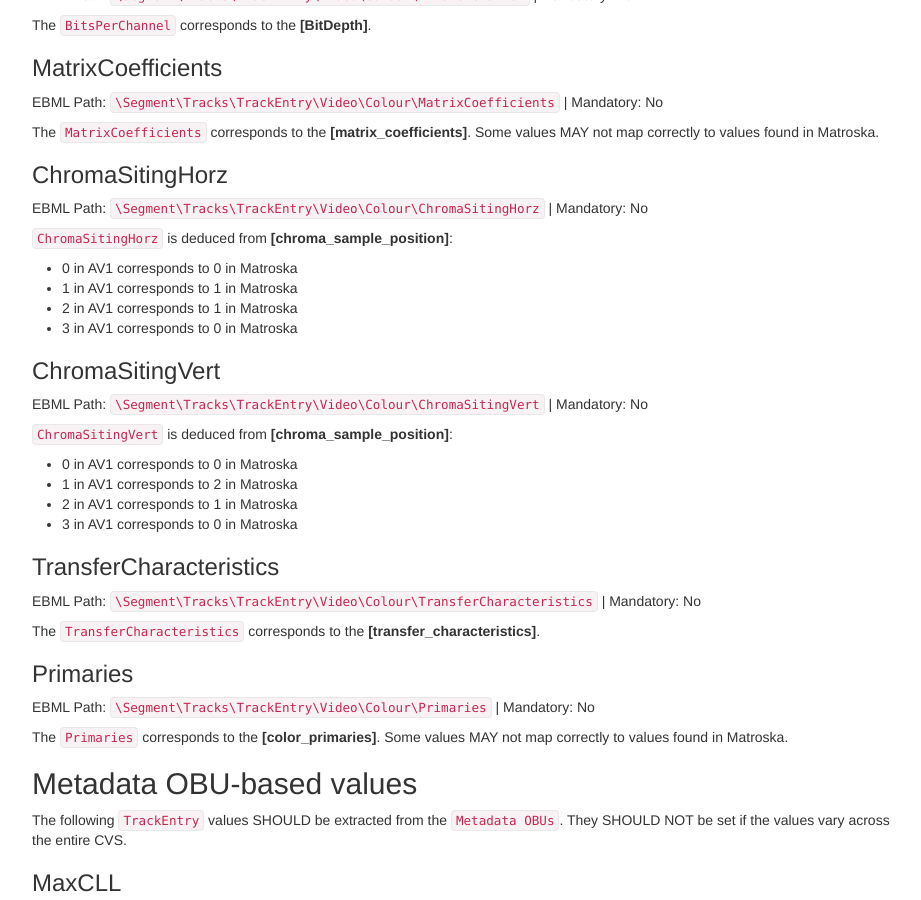
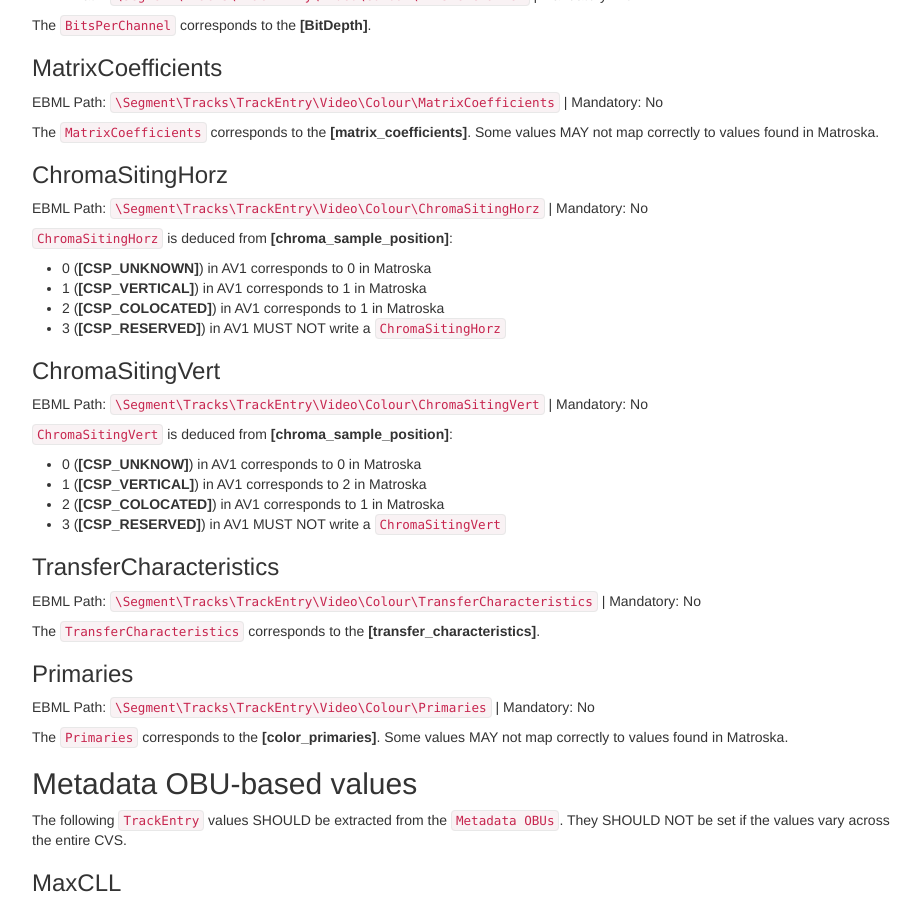
Before and after one commit to ietf-wg-cellar/matroska-specification, a Jekyll site: the page built from codec/av1.md, in a window 1280 px wide and 900 px high, scrolled down 4763 px. Shown: the whole window, without its empty margins (273-1194 px from the left). Built offline with Jekyll 4.4.1, drawn with Linux system fonts in a browser that asks for light colours; our own code applies the rules of GitHub Pages for plain Markdown files.

Commit message:
av1: more precise mapping of [chroma_sample_position]
And don't map reserved values

```diff
--- a/codec/av1.md
+++ b/codec/av1.md
@@ -202,19 +202,19 @@ The `MatrixCoefficients` corresponds to the __[matrix_coefficients]__. Some valu
 EBML Path: `\Segment\Tracks\TrackEntry\Video\Colour\ChromaSitingHorz` | Mandatory: No
 
 `ChromaSitingHorz` is deduced from __[chroma_sample_position]__:
-* 0 in AV1 corresponds to 0 in Matroska
-* 1 in AV1 corresponds to 1 in Matroska
-* 2 in AV1 corresponds to 1 in Matroska
-* 3 in AV1 corresponds to 0 in Matroska
+* 0 (__[CSP_UNKNOWN]__) in AV1 corresponds to 0 in Matroska
+* 1 (__[CSP_VERTICAL]__) in AV1 corresponds to 1 in Matroska
+* 2 (__[CSP_COLOCATED]__) in AV1 corresponds to 1 in Matroska
+* 3 (__[CSP_RESERVED]__) in AV1 MUST NOT write a `ChromaSitingHorz`
 
 ### ChromaSitingVert
 EBML Path: `\Segment\Tracks\TrackEntry\Video\Colour\ChromaSitingVert` | Mandatory: No
 
 `ChromaSitingVert` is deduced from __[chroma_sample_position]__:
-* 0 in AV1 corresponds to 0 in Matroska
-* 1 in AV1 corresponds to 2 in Matroska
-* 2 in AV1 corresponds to 1 in Matroska
-* 3 in AV1 corresponds to 0 in Matroska
+* 0 (__[CSP_UNKNOW]__) in AV1 corresponds to 0 in Matroska
+* 1 (__[CSP_VERTICAL]__) in AV1 corresponds to 2 in Matroska
+* 2 (__[CSP_COLOCATED]__) in AV1 corresponds to 1 in Matroska
+* 3 (__[CSP_RESERVED]__) in AV1 MUST NOT write a `ChromaSitingVert`
 
 ### TransferCharacteristics
 EBML Path: `\Segment\Tracks\TrackEntry\Video\Colour\TransferCharacteristics` | Mandatory: No
```
